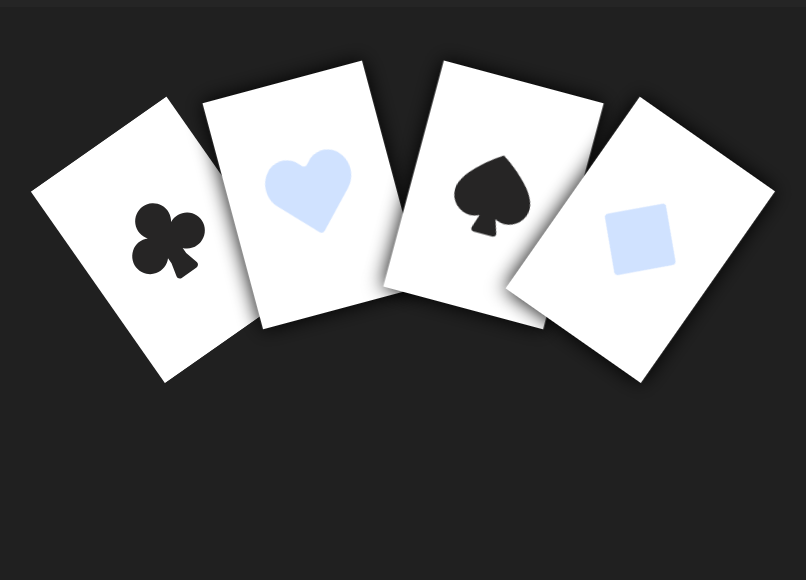
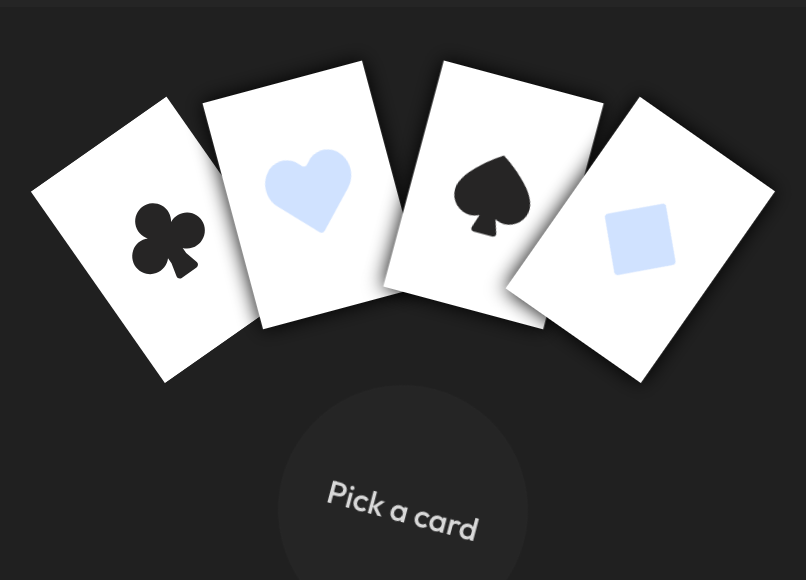
Before and after one commit to StEgo2103/egofolio, a React (Vite) app: page /home in a window 1280 px wide. Shown: the part 128-708 px from the top of the page, without its empty margins (237-1043 px from the left). Built offline with nearby package versions, Linux system fonts and the light colour scheme.

Commit message:
Add animation and troll

```diff
--- a/package.json
+++ b/package.json
@@ -10,6 +10,10 @@
     "preview": "vite preview --port 8080"
   },
   "dependencies": {
+    "@emotion/react": "^11.11.3",
+    "@emotion/styled": "^11.11.0",
+    "@mui/material": "^5.15.10",
+    "framer-motion": "^11.0.5",
     "react": "^18.2.0",
     "react-dom": "^18.2.0",
     "react-router-dom": "^6.21.3",
--- a/src/index.css
+++ b/src/index.css
@@ -29,3 +29,10 @@ html, body {
   font-weight: 400;
   color: #d9d9d9;
 }
+
+.text-style-32-w500 {
+  font-size: 2rem;
+  line-height: 1.5;
+  font-weight: 500;
+  color: #d9d9d9;
+}
--- a/src/pages/Home/Home.css
+++ b/src/pages/Home/Home.css
@@ -2,6 +2,8 @@
   display: flex;
   flex-direction: column;
   align-items: center;
+  justify-content: center;
+  height: 100%;
 }
 
 .four-cards {
@@ -48,3 +50,12 @@
 .diamond-card:hover {
   transform: translate(10px, -20px);
 }
+
+.shape {
+  width: 250px;
+  height: 250px;
+  background-color: #252525;
+  display: flex;
+  justify-content: center;
+  align-items: center;
+}
--- a/src/pages/Home/Home.tsx
+++ b/src/pages/Home/Home.tsx
@@ -1,4 +1,8 @@
+import React, { useState } from "react";
 import { ReactSVG } from "react-svg";
+import { motion } from "framer-motion";
+import Snackbar from "@mui/material/Snackbar";
+
 import clubs from "../../assets/svg/clubs.svg";
 import hearts from "../../assets/svg/heart.svg";
 import spades from "../../assets/svg/spade.svg";
@@ -6,9 +10,49 @@ import diamonds from "../../assets/svg/diamond.svg";
 
 import "./Home.css";
 
-const HomePage = () => {
+export default function HomePage() {
+  const [open, setOpen] = useState(false);
+  const [count, setCount] = useState(-1);
+
+  const getText = () => {
+    switch (true) {
+      case count == 0:
+        return "This is not a card... Do you know what a card is?";
+      case count == 1:
+        return "I said, this is not a card!";
+      case count == 2:
+        return "You are not listening, are you?";
+      case count == 3:
+        return "I am not going to tell you again!";
+        case (count < 10 && count > 3):
+          return "I am done with you!";
+      case (count >= 10 && count < 20):
+        return "Why are you still clicking?";
+      case (count < 100 && count > 10):
+        return "Well, I am not going to stop you...";
+      case (count < 1000 && count >= 100):
+        return "i'm not sure what you are expecting...";
+      case (count >= 1000 && count < 10000):
+        return "You clicked 1000 times, just in case you were wondering...";
+      default:
+        return "It is the last I promise!";
+    }
+  };
+
+  const handleClick = () => {
+    setOpen(true);
+    setCount(count + 1);
+  };
+
+  const handleClose = (_: React.SyntheticEvent | Event, reason?: string) => {
+    if (reason === "clickaway") {
+      return;
+    }
+    setOpen(false);
+  };
+
   return (
-    <div className="content" >
+    <div className="content">
       <div className="four-cards">
         <div className="clubs-card">
           <ReactSVG src={clubs} />
@@ -20,11 +64,33 @@ const HomePage = () => {
           <ReactSVG src={spades} className="card" />
         </div>
         <div className="diamond-card">
-          <ReactSVG src={diamonds} className="card"/>
+          <ReactSVG src={diamonds} className="card" />
         </div>
       </div>
+      <motion.div
+        className="shape"
+        animate={{
+          rotate: [15, -15, 15],
+          borderRadius: ["50%"],
+        }}
+        transition={{
+          duration: 2,
+          ease: "easeInOut",
+          repeat: Infinity,
+        }}
+        children={<h2 className="text-style-32-w500">Pick a card</h2>}
+        onClick={handleClick}
+      />
+      {/* <div className="shape" onClick={handleClick}>
+        <h2 className="text-style-32-w500">Pick a card</h2>
+      </div> */}
+      <Snackbar
+        anchorOrigin={{ vertical: "bottom", horizontal: "center" }}
+        open={open}
+        autoHideDuration={2000}
+        onClose={handleClose}
+        message={getText()}
+      />
     </div>
   );
-};
-
-export default HomePage;
+}
```
Also changed, not shown: 1 other file (tests, documents, lock files or other folders).
